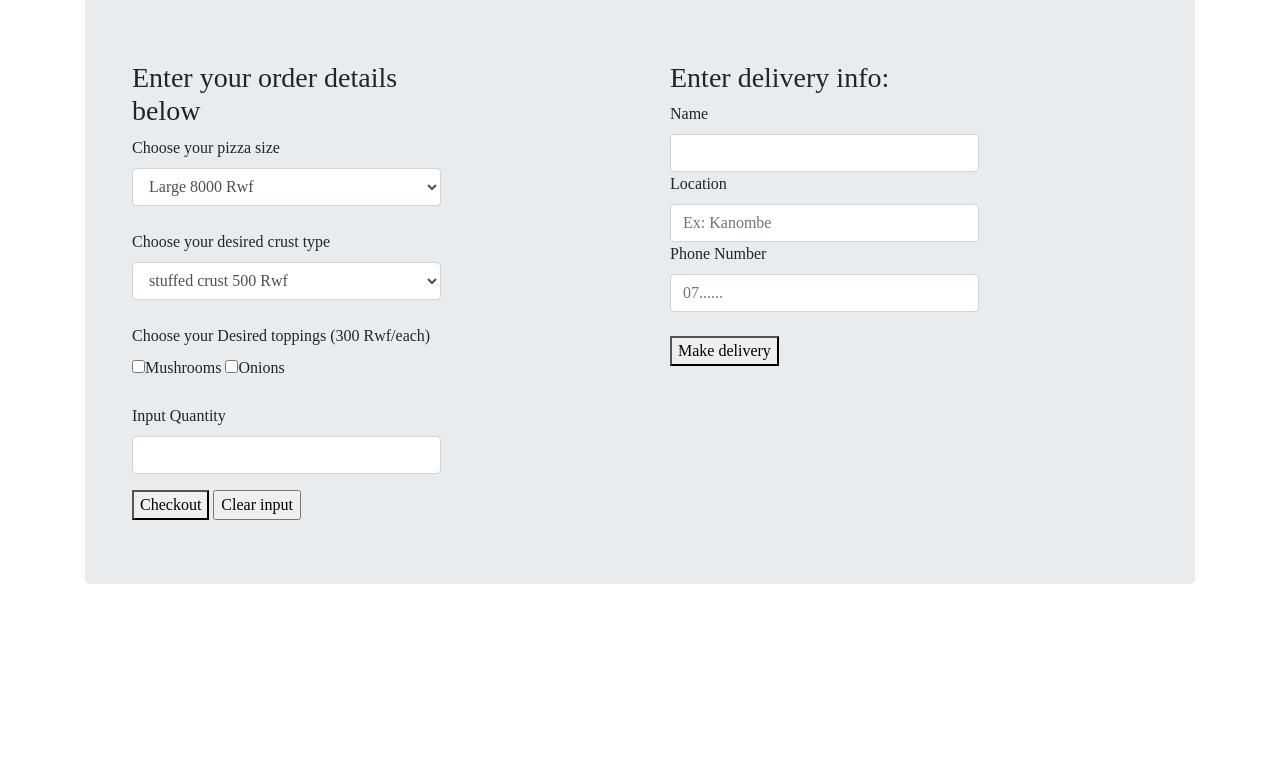
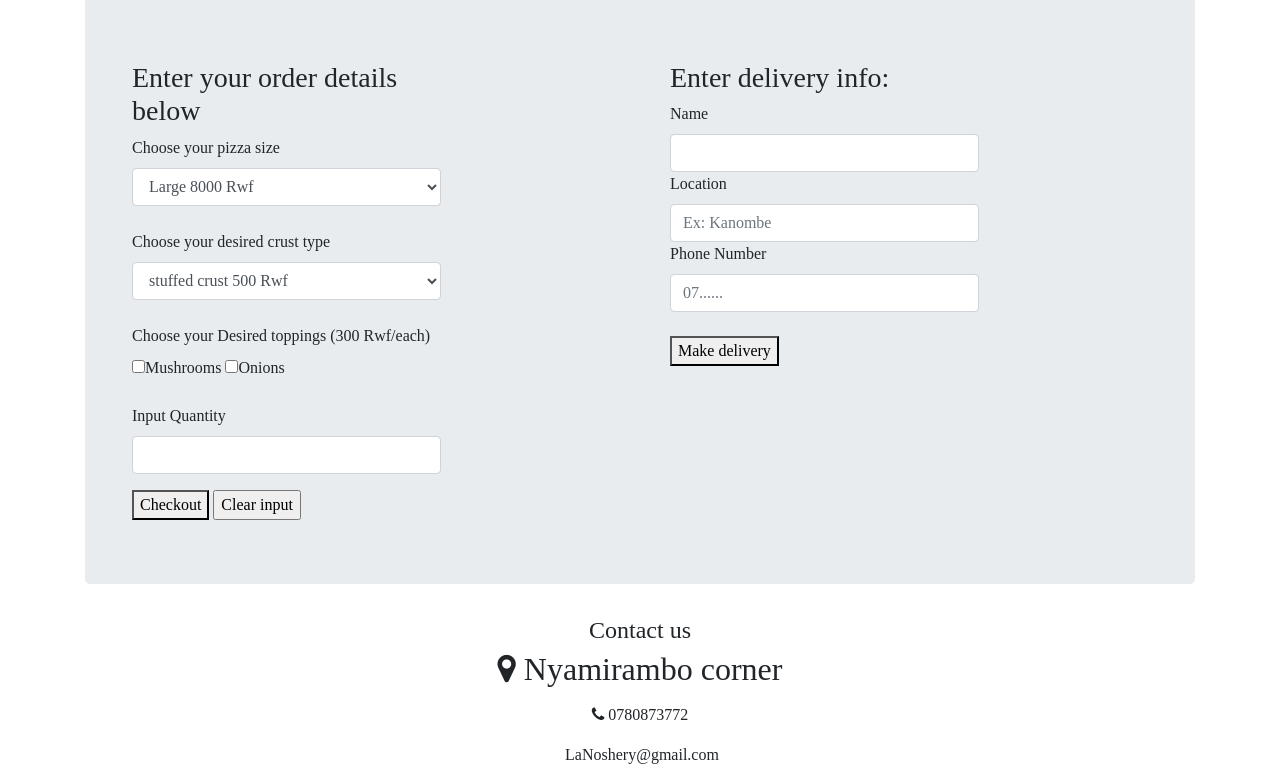
Before and after one commit to Benitha250/LaNoshery, a plain HTML site: page index.html in a window 1280 px wide. Shown: the part 706-1489 px from the top of the page. Before the commit the page ends 1322 px from the top, so only its background shows below. Drawn offline with Linux system fonts and the light colour scheme; a web font is replaced by a local one.

Commit message:
add a footer section

```diff
--- a/index.html
+++ b/index.html
@@ -103,6 +103,13 @@
                     </div>
                </div>
            </div>
+           <!--------------------------footer section------------------------------>
+            <footer class="text-center">
+                <h4>Contact us</h4>
+                <p><i class="fa fa-map-marker fa-2x">&nbsp;Nyamirambo corner</i></p>
+                <p><i class="fa fa-phone">&nbsp;0780873772</i></p>
+                <p><i class="fa fa-email">&nbsp;LaNoshery@gmail.com</i></p>
+            </footer>
         </div>
     </body>
 </html>
```
